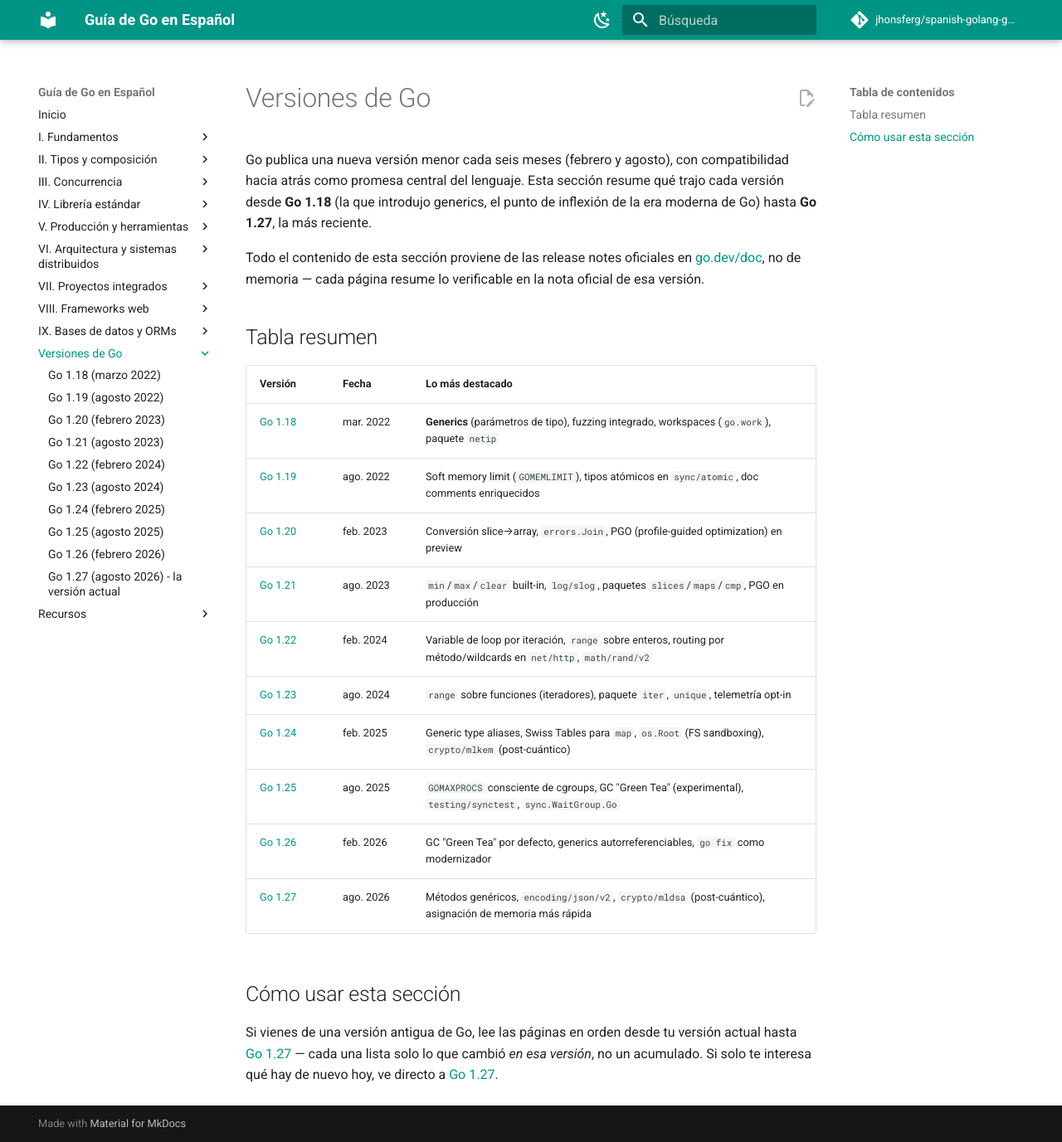
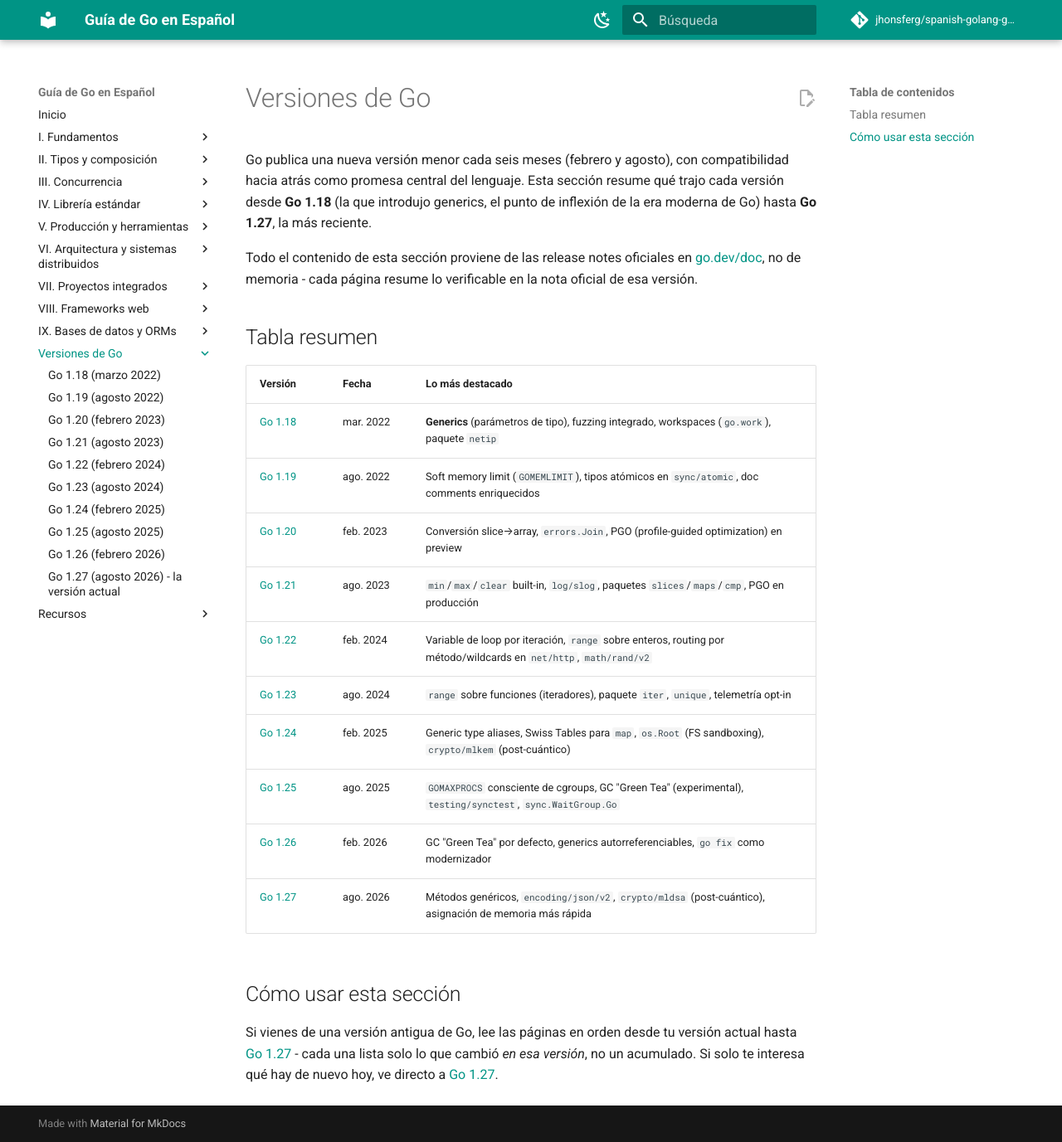
Before and after one commit to jhonsferg/spanish-golang-guide, an MkDocs documentation site: the page built from docs/10-versiones-de-go/index.md, in a window 1280 px wide and 1377 px high. Shown: the whole window at 83% size. Built offline with MkDocs 1.6.1 and Material for MkDocs 9.7.7, drawn with Linux system fonts in a browser that asks for light colours; comment, search, counter and statistics services are not loaded.

```diff
--- a/docs/10-versiones-de-go/index.md
+++ b/docs/10-versiones-de-go/index.md
@@ -7,7 +7,7 @@ el punto de inflexión de la era moderna de Go) hasta **Go 1.27**, la más
 reciente.
 
 Todo el contenido de esta sección proviene de las release notes oficiales en
-[go.dev/doc](https://go.dev/doc/devel/release), no de memoria — cada página
+[go.dev/doc](https://go.dev/doc/devel/release), no de memoria - cada página
 resume lo verificable en la nota oficial de esa versión.
 
 ## Tabla resumen
@@ -28,6 +28,6 @@ resume lo verificable en la nota oficial de esa versión.
 ## Cómo usar esta sección
 
 Si vienes de una versión antigua de Go, lee las páginas en orden desde tu
-versión actual hasta [Go 1.27](go-1-27.md) — cada una lista solo lo que
+versión actual hasta [Go 1.27](go-1-27.md) - cada una lista solo lo que
 cambió *en esa versión*, no un acumulado. Si solo te interesa qué hay de
 nuevo hoy, ve directo a [Go 1.27](go-1-27.md).
```
